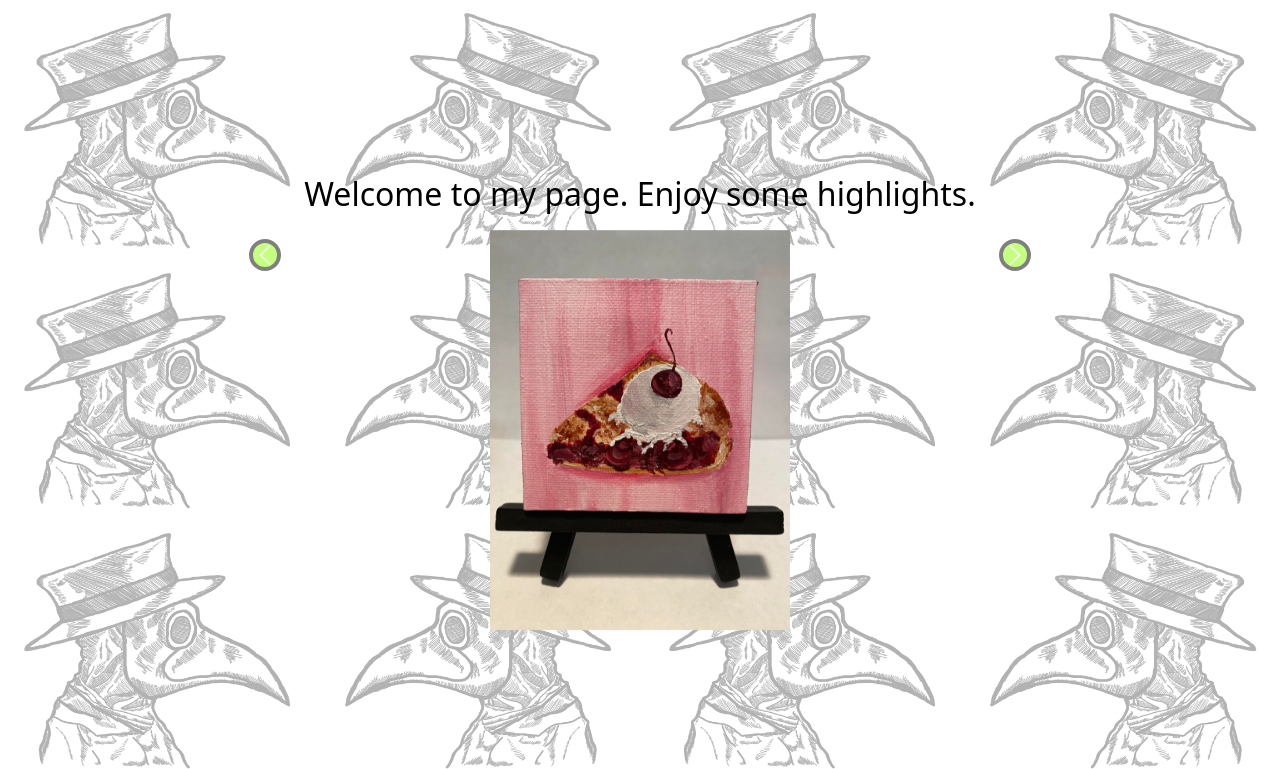
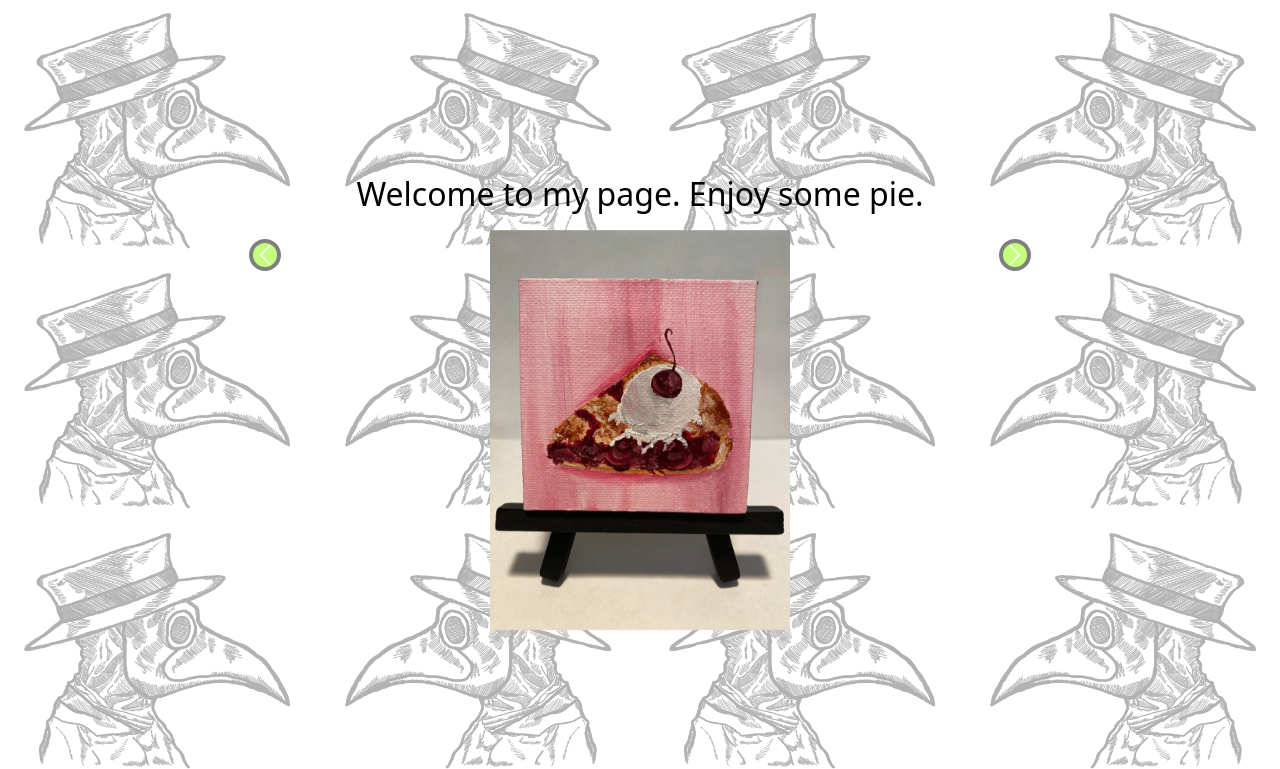
Before and after one commit to SamTusing/TusingMACT6340Project, a Node server app: template views/index.ejs in a window 1280 px wide. Shown: the part 171-940 px from the top of the page. Run offline with Node 20, Linux system fonts and the light colour scheme; the template is opened without the code that fills it, so the values that code supplies are empty.

Commit message:
changing some captions

```diff
--- a/views/index.ejs
+++ b/views/index.ejs
@@ -161,7 +161,7 @@
 
     <!-- Carousel Highlights -->
     <div class="text-center mb-3">
-      <h2 class="text-black">Welcome to my page. Enjoy some highlights.</h2>
+      <h2 class="text-black">Welcome to my page. Enjoy some pie.</h2>
     </div>
 
   <!-- Carousel -->
```
